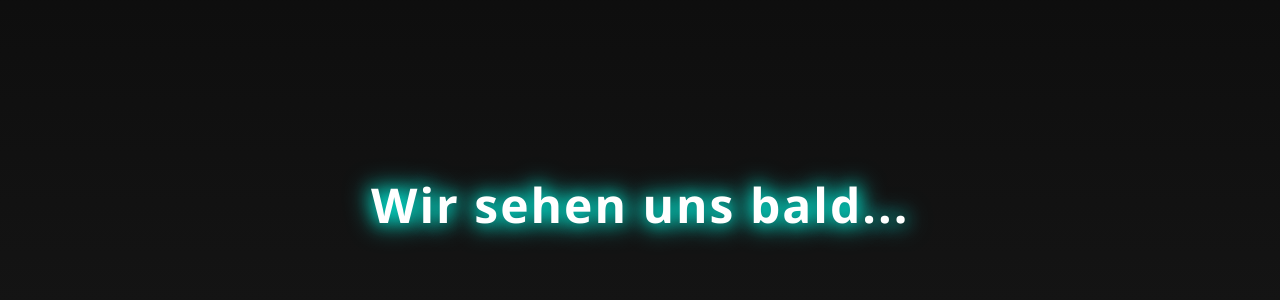
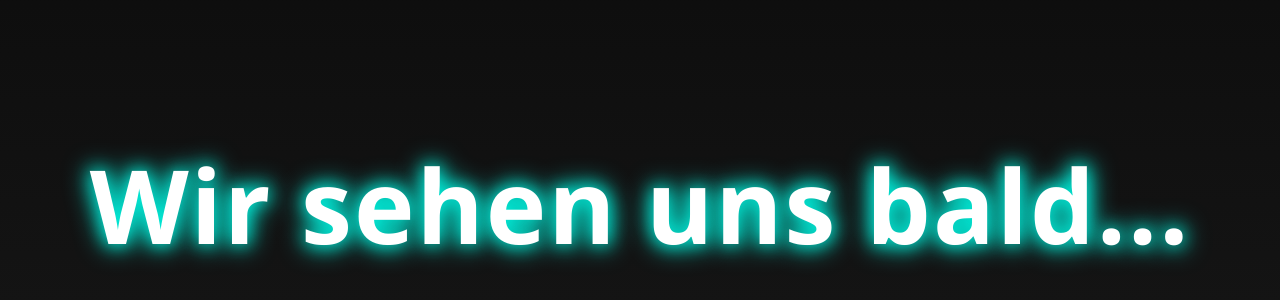
Before and after one commit to Masterh1206/index1, a plain HTML site: page index.html in a window 1280 px wide. Shown: the part 196-496 px from the top of the page. Drawn offline with Linux system fonts and the light colour scheme.

Commit message:
index.html

```diff
--- a/index.html
+++ b/index.html
@@ -5,10 +5,13 @@
   <meta name="viewport" content="width=device-width, initial-scale=1.0">
   <title>See You Soon</title>
   <style>
+    * {
+      box-sizing: border-box;
+    }
     body {
       margin: 0;
       padding: 0;
-      height: 100vh;
+      min-height: 100vh;
       background: linear-gradient(180deg, #0a0a0a 0%, #1a1a1a 100%);
       color: #ffffff;
       display: flex;
@@ -18,14 +21,19 @@
       overflow: hidden;
     }
     .text-container {
+      padding: 1rem;
+      width: 100%;
+      max-width: 90vw;
       text-align: center;
       animation: fadeIn 2s ease-in-out;
     }
     h1 {
-      font-size: 3rem;
+      font-size: 8vw;
+      max-width: 100%;
       text-shadow: 0 0 25px rgba(0, 255, 255, 0.8);
       animation: pulse 2.5s ease-in-out infinite, glow 3s ease-in-out infinite;
       letter-spacing: 2px;
+      word-wrap: break-word;
     }
     @keyframes fadeIn {
       from { opacity: 0; transform: scale(0.95); }
```
